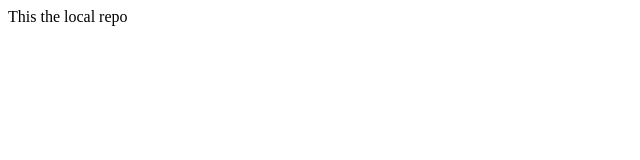
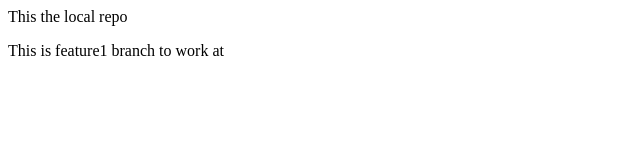
Before and after one commit to EmanFatima21/localrepo, a plain HTML site: page index.html in a window 1280 px wide. Shown: the whole page, without its empty margins (0-640 px from the left). Drawn offline with Linux system fonts and the light colour scheme.

Commit message:
Change in feature1 branch

```diff
--- a/index.html
+++ b/index.html
@@ -1 +1,2 @@
 <p> This the local repo</p>
+<p> This is feature1 branch to work at</p>
```
